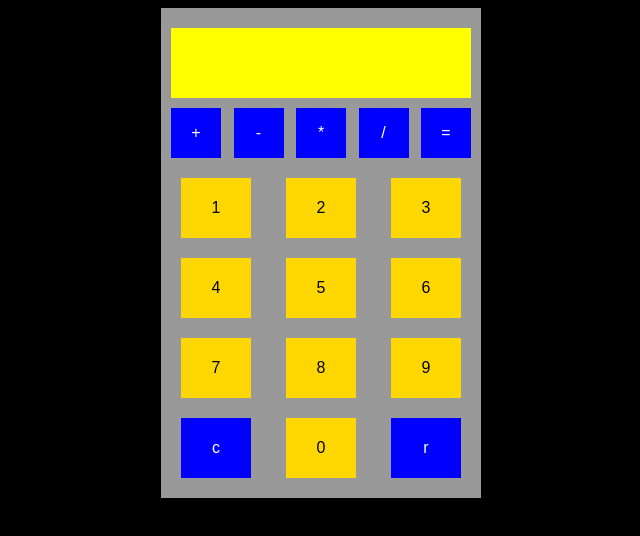
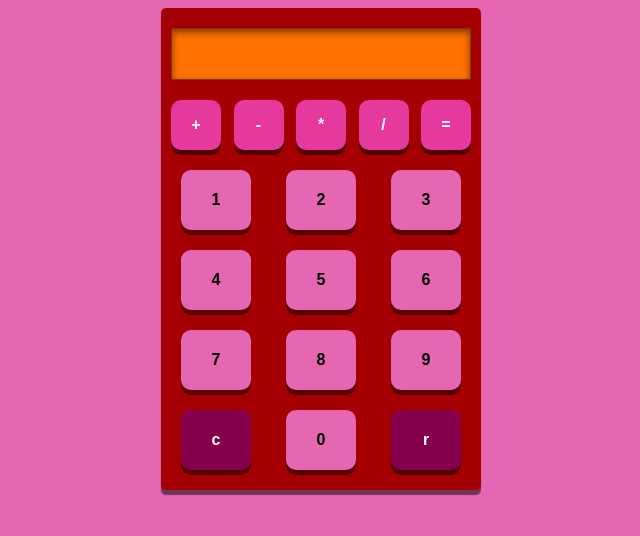
Before and after one commit to merfimak/my-calc, a plain HTML site: page index.html in a window 1280 px wide. Shown: the whole page, without its empty margins (319-959 px from the left). Drawn offline with Linux system fonts and the light colour scheme.

Commit message:
new colors

```diff
--- a/css/styles.css
+++ b/css/styles.css
@@ -1,36 +1,43 @@
 
 
 body{
-	background-color: #000;
+	background-color:  #E567B1;
 }
 
 .wraper {
 	font-family: 'Arial', sans-serif;
+	font-weight: 600;
 }
 
 
 .calc_body{
 	margin: 0 auto;
 	max-width: 300px;
-	background-color: #999;
+	background-color: #A40004;
 	padding: 10px;
+	border-radius: 5px;
+	box-shadow: 0px 5px 1px rgba(0, 0, 0, 0.5);
 }
 
 .scrin{
-	width: 280px;
-	height: 50px;
-	background-color: yellow;
-	margin: 10px 0;
+	max-width: 280px;
+	height: 30px;
+	background-color: #FF7100;
+	margin: 10px auto 10px;
 	padding: 10px;
-	font-size: 26px;
-	font-weight: 600;
+	font-size: 23px;
 	overflow: hidden;
+	color: #A40004;
+	border-radius: 2px;
+	box-shadow: inset 0px 3px 7px rgba(0, 0, 0, 0.5);
+	border: 1px solid rgba(0, 0, 0, 0.5);
 }
 
 
 
 
 .operandas {
+	margin: 20px 0 0 0;
 	display: flex;
 	justify-content: space-between;
 }
@@ -39,11 +46,20 @@ body{
 .sign {
 	flex: 0 1 50px;
 	color: #fff;
-	background-color: blue;
+	background-color: #E5399E;
 	height: 50px;
 	display: flex;
 	align-items: center;
 	justify-content: space-around;
+	cursor: pointer;
+	border-radius: 10px;
+	box-shadow: 0px 5px 1px rgba(0, 0, 0, 0.5);
+}
+
+.sign:active {
+	position: relative;
+	top: 3px;
+	box-shadow: 0px 2px 1px rgba(0, 0, 0, 0.5);
 }
 
 
@@ -52,26 +68,36 @@ body{
 	justify-content: space-between;
 	flex-wrap: wrap;
 	margin: 10px 0 0 0;
+
 }
 
 .num.c{
 	color: #fff;
-	background-color: blue;
+	background-color: #84004D;
 }
 
 .num.reset{
 	color: #fff;
-	background-color: blue;
+	background-color: #84004D;
 }
 
 .num {
 	flex: 0 1 70px;
 	height: 60px;
-	background-color: gold;
+	background-color: #E567B1;
 	margin: 10px;
 	display: flex;
 	align-items: center;
 	justify-content: space-around;
+	cursor: pointer;
+	border-radius: 10px;
+	box-shadow: 0px 5px 1px rgba(0, 0, 0, 0.5);
+}
+
+.num:active {
+	position: relative;
+	top: 3px;
+	box-shadow: 0px 2px 1px rgba(0, 0, 0, 0.5);
 }
 
 .alert_null{
--- a/js/scripts.js
+++ b/js/scripts.js
@@ -19,10 +19,16 @@ let cancel = false;//флаг для удоления с экранна отве
 	let text = scrin.innerText;
 	let arr = text.split('\u00A0');
 	console.log(arr)
-	let operandaSign = arr[1];
+	console.log(text)
+	if(arr[2] == '' || arr.length <= 1){
+		scrin.innerHTML = text;
+	}else{
+			let operandaSign = arr[1];
 	console.log(operandaSign)
 	scrin.innerHTML = action(operandaSign, arr);
 	cancel = true;//флаг для удоления с экранна ответа после того как нажали еqual
+	}
+
 	});
 
 //дорабоать равно и внешний вид
@@ -34,17 +40,18 @@ for (i = 0; i < operanda.length; i++) {
 	//console.log(operanda[i].dataset.sign);
 
 	operanda[i].addEventListener("click", function(){
-
+		cancel = false;
 		let text = scrin.innerText;
 		let arr = text.split('\u00A0');
 		let n = event.target.dataset.sign;
 		console.log(arr)
 		if(text == '' && n != '-'){//шо не нажимали в начале знак
 			scrin.innerText  = text;
-		}else if(arr.includes(n) && n != '-'){//что б не выдовало ошибку при повторном нажатии на ту же самую операнду
+		}else if(arr.includes(n) && n != '-' && arr.length < 2){//что б не выдовало ошибку при повторном нажатии на ту же самую операнду
 			scrin.innerText  = text;
 		}
-		else if(arr.includes("+") || arr.includes("-") || arr.includes("*") || arr.includes("/")){// если уже есть готовая операция то операнда заменяет равоно
+		//else if(arr.includes("+") || arr.includes("-") || arr.includes("*") || arr.includes("/")){// если уже есть готовая операция то операнда заменяет равоно
+		else if(arr.length > 2){// если уже есть готовая операция то операнда заменяет равоно
 			let operandaSign = arr[1];
 			scrin.innerHTML = action(operandaSign, arr) + '\u00A0' + n  + '\u00A0';
 		}else{
@@ -95,8 +102,14 @@ c.addEventListener("click", function(){
 
 reset.addEventListener("click", function(){
 
-	let text = scrin.innerText.trim();
-       scrin.innerText  = text.slice(0, -1).trim();//Метод slice() извлекает часть строки и возвращает новую строку без изменения оригинальной строки.
+	let text = scrin.innerText;
+let arr = text.split('');
+
+arr.pop()
+let newText = arr.join('')
+console.log(arr)
+       scrin.innerText  = newText;//Метод slice() извлекает часть строки и возвращает новую строку без изменения оригинальной строки.
+       console.log(scrin.innerText)
 	});
 
 function action(operandaSign, arr){
@@ -121,3 +134,10 @@ function action(operandaSign, arr){
 }
 
 }
+
+/*reset.addEventListener("click", function(){
+
+	let text = scrin.innerText.trim();
+
+       scrin.innerText  = text.slice(0, -1).trim();//Метод slice() извлекает часть строки и возвращает новую строку без изменения оригинальной строки.
+	});*/
```
Also changed, not shown: index.html (+2 -1 lines).
